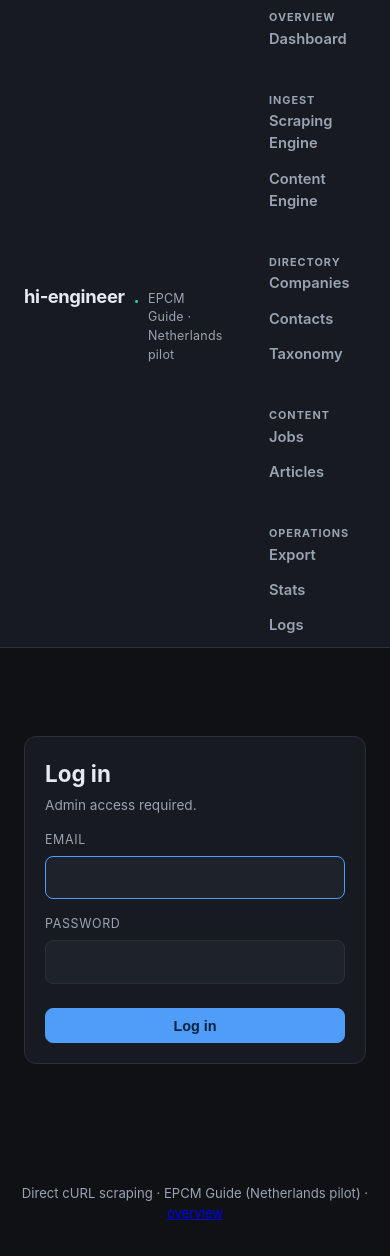
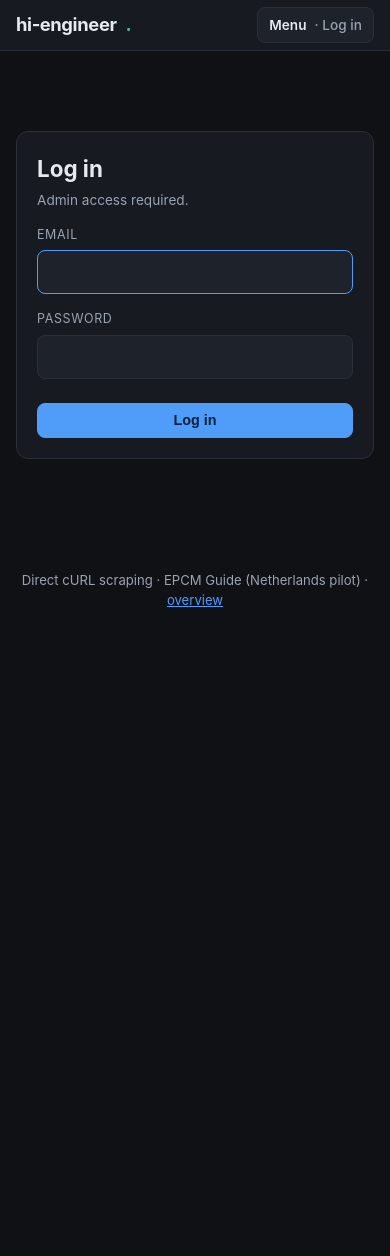
Before and after one commit to OpenClaw-Implementation/sebastiaan-hi-engineer, a Flask app: page /login?next=/contacts in a window 390 px wide. After the commit the page ends 607 px from the top, so only its background shows below. Run offline with Flask 3, Linux system fonts and the light colour scheme; some libraries are stand-ins or nearby versions.

Commit message:
Fix issues found auditing the live revamp
Paginate Contacts, Jobs and Articles (they silently stopped at 500 rows),
fix the "no role matched" contacts filter, match every company in the
Jobs/Articles search, hide navigation noise on Articles by default, make
links and chips readable on the dark theme, rebuild the header as two rows
with a collapsible menu on phones, stop pages scrolling sideways on phones,
and correct stale or inaccurate copy on the Dashboard and Taxonomy pages.

Co-Authored-By: Claude Opus 5.5 <noreply@anthropic.com>

```diff
--- a/app.py
+++ b/app.py
@@ -52,6 +52,23 @@ db.init_db()
 # Global auth guard — redirects unauth HTML requests to /login, returns 401
 # JSON for the polling endpoints.
 app.before_request(auth.before_request_guard)
+
+
+@app.template_filter("role_label")
+def _role_label(slug):
+    from scrapers.role_classifier import ROLE_LABELS
+    return ROLE_LABELS.get(slug or "unclassified", (slug or "").replace("_", " "))
+
+
+@app.template_filter("topic_label")
+def _topic_label(slug):
+    from scrapers.topic_classifier import TOPIC_LABELS
+    return TOPIC_LABELS.get(slug or "unclassified", (slug or "").replace("_", " "))
+
+
+@app.template_filter("pct")
+def _pct(part, whole):
+    return round(100 * part / whole) if whole else 0
 
 
 @app.context_processor
@@ -128,6 +145,32 @@ def index():
     return redirect(url_for("dashboard"))
 
 
+def _paginate(rows: list, per_page: int = 100) -> dict:
+    """Slice ``rows`` for the ?page= query arg. Returns the page rows plus
+    everything templates/_pager.html needs (links keep the other query args)."""
+    try:
+        page = max(1, int(request.args.get("page", 1)))
+    except ValueError:
+        page = 1
+    total = len(rows)
+    pages = max(1, (total + per_page - 1) // per_page)
+    page = min(page, pages)
+    start = (page - 1) * per_page
+
+    def url(n: int) -> str:
+        args = request.args.to_dict()
+        args["page"] = n
+        return url_for(request.endpoint, **(request.view_args or {}), **args)
+
+    return {
+        "rows": rows[start:start + per_page], "page": page, "pages": pages,
+        "total": total, "first": start + 1 if total else 0,
+        "last": min(start + per_page, total),
+        "prev_url": url(page - 1) if page > 1 else None,
+        "next_url": url(page + 1) if page < pages else None,
+    }
+
+
 # --------------------------------------------------------------------------- #
 # Dashboard — one-glance pipeline health, aimed at a first-time viewer.
 # Each tile is captioned so someone opening the page cold can read it top to
@@ -172,7 +215,8 @@ def contacts():
         has_email = True
     elif has_email_arg == "0":
         has_email = False
-    rows = db.list_contacts(role_bucket=role, has_email=has_email, limit=500)
+    rows = db.list_contacts(role_bucket=role, has_email=has_email)
+    pager = _paginate(rows)
     counts = db.count_contacts()
 
     # Build role filter rail (priority first, then alphabetical by label)
@@ -194,7 +238,8 @@ def contacts():
     return render_template(
         "contacts.html",
         active="contacts",
-        rows=rows,
+        rows=pager["rows"],
+        pager=pager,
         counts=counts,
         role_chips=role_chips,
         current_role=role,
@@ -754,16 +799,13 @@ def _pipeline_view(kind: str, template: str):
     company_q = (request.args.get("company") or "").strip() or None
     role_arg = request.args.get("role") or None
     topic_arg = request.args.get("topic") or None
-    company_id = None
+    # Pull items + apply post-filters (company substring, role, topic)
+    items = (db.list_jobs(since=since, limit=20000)
+             if kind == "jobs"
+             else db.list_articles(since=since, limit=20000))
     if company_q:
-        for c in db.list_companies():
-            if company_q.lower() in c["name"].lower():
-                company_id = c["id"]; break
-
-    # Pull items + apply post-filter for role (jobs) / topic (articles)
-    items = (db.list_jobs(company_id=company_id, since=since, limit=5000)
-             if kind == "jobs"
-             else db.list_articles(company_id=company_id, since=since, limit=5000))
+        q = company_q.lower()
+        items = [it for it in items if q in (it.get("company") or "").lower()]
     if kind == "jobs" and role_arg:
         if role_arg == "unclassified":
             items = [it for it in items if not it.get("role_bucket")]
@@ -774,6 +816,10 @@ def _pipeline_view(kind: str, template: str):
             items = [it for it in items if not it.get("topic_tag")]
         else:
             items = [it for it in items if it.get("topic_tag") == topic_arg]
+    elif kind == "articles":
+        # "Read more" buttons and dates are hidden unless asked for explicitly.
+        items = [it for it in items if it.get("topic_tag") != "nav_residue"]
+    pager = _paginate(items)
 
     # Role / topic chip rails
     chips = []
@@ -802,7 +848,8 @@ def _pipeline_view(kind: str, template: str):
     return render_template(
         template, active=kind,
         summary=db.pipeline_summary(kind),
-        items=items[:500],
+        items=pager["rows"],
+        pager=pager,
         since=since_key,
         company_q=company_q or "",
         chips=chips,
--- a/scrapers/role_classifier.py
+++ b/scrapers/role_classifier.py
@@ -82,6 +82,7 @@ ROLE_LABELS: dict[str, str] = {
     "admin_office":                "Admin / Office",
     "project_other":               "Project (other)",
     "freelance":                   "Freelance",
+    "unclassified":                "No role matched",
 }
 
 
--- a/scrapers/topic_classifier.py
+++ b/scrapers/topic_classifier.py
@@ -38,7 +38,8 @@ TOPIC_LABELS: dict[str, str] = {
     "webinar_training":   "Webinar / training",
     "regulation_policy":  "Regulation / policy",
     "blog_update":        "Blog / update",
-    "nav_residue":        "Nav residue (noise)",
+    "nav_residue":        "Navigation noise",
+    "unclassified":       "No topic matched",
 }
 
 TOPIC_RULES: list[tuple[str, re.Pattern]] = [
--- a/static/style.css
+++ b/static/style.css
@@ -319,3 +319,81 @@ table.data-table td.num { text-align: right; font-variant-numeric: tabular-nums;
 .tax-node h3 { font-size: .95rem; margin: 0 0 .4rem; display: flex; justify-content: space-between; align-items: baseline; gap: .5rem; }
 .tax-node h3 .n { color: var(--muted); font-size: .78rem; font-weight: 600; }
 .tax-children { display: flex; flex-wrap: wrap; gap: .3rem; }
+
+/* ================ Post-deploy audit fixes (2026-10-09) ======================= */
+
+/* Links: the browser default (#0000ee) is unreadable on the dark panels. */
+a { color: var(--accent); }
+a:hover { color: #7ab6ff; }
+a.chip, a.tab, a.brand, a.btn { text-decoration: none; }
+a.chip:hover { border-color: var(--accent); color: var(--text); }
+
+/* Breadcrumb trail styled everywhere (it was scoped to .section-head only). */
+.trail { font-size: .75rem; color: var(--muted); text-transform: uppercase; letter-spacing: .08em; font-weight: 700; }
+
+/* Header: group label on top, that group's tabs in a row beneath it. */
+.topbar { flex-wrap: wrap; gap: .25rem 1.5rem; padding: .35rem 1.5rem; }
+.nav-groups { gap: .2rem 1.6rem; align-items: flex-start; }
+.nav-group { flex-direction: row; flex-wrap: wrap; align-items: baseline; }
+.nav-group-label { flex-basis: 100%; padding: 0 .6rem; margin-top: .35rem; }
+.nav-group .tab { padding: .1rem .6rem .45rem; }
+.brand-sub { white-space: nowrap; }
+.user-chip { padding: 0; white-space: nowrap; }
+
+/* Wide tables scroll inside their panel instead of widening the page. */
+.panel { overflow-x: auto; }
+main, .container, .panel { min-width: 0; }
+
+/* Pager bar */
+.pager { display: flex; justify-content: space-between; align-items: center; flex-wrap: wrap; gap: .5rem; margin: .25rem 0 .75rem; }
+.pager-links { display: flex; gap: .3rem; }
+
+/* Phones: 16px gutters, header stacks, nothing forces horizontal scroll. */
+@media (max-width: 760px) {
+  .topbar { padding: .5rem 16px; gap: .4rem; }
+  .brand { width: 100%; flex-wrap: wrap; padding: .4rem 0 0; }
+  .nav-groups { margin: 0; gap: .1rem .8rem; width: 100%; }
+  .nav-group-label { padding: 0 .4rem; }
+  .nav-group .tab { padding: .1rem .4rem .4rem; font-size: .88rem; }
+  .user-chip { width: 100%; justify-content: space-between; padding-bottom: .4rem; }
+  .container, .container.wide { padding: 1rem 16px; }
+  .hero { padding: 1.1rem; }
+  .hero h1 { font-size: 1.35rem; }
+  .kpi-grid { grid-template-columns: repeat(2, minmax(0, 1fr)); }
+  .kpi-value { font-size: 1.45rem; }
+  .card-grid, .tax-tree { grid-template-columns: minmax(0, 1fr); }
+  .panel-head > div { min-width: 0; }
+  input.btn[type="text"] { width: 100% !important; }
+}
+
+/* Header v2: row 1 = brand + account, row 2 = the five nav groups side by side.
+   Each group is label-over-tabs; groups never stretch to the bar width. */
+.topbar { display: flex; flex-wrap: wrap; align-items: center; gap: 0 1.5rem; padding: .5rem 1.5rem 0; }
+.topbar .brand { order: 1; padding: .3rem 0; }
+.topbar .user-chip { order: 2; margin-left: auto; }
+.nav-groups { order: 3; flex-basis: 100%; display: flex; flex-wrap: wrap; gap: 0 2rem; margin: 0; }
+.nav-group { display: block; flex: 0 0 auto; }
+.nav-group-label { padding: 0 .6rem; margin-top: .25rem; }
+.nav-tabs { display: flex; flex-wrap: wrap; }
+.nav-toggle { display: none; }
+
+/* Exhibitor cards: let long words wrap instead of widening the page. */
+.cards { grid-template-columns: minmax(0, 1fr); }
+.card, article.card { min-width: 0; overflow-wrap: anywhere; }
+
+@media (max-width: 760px) {
+  .topbar { padding: .4rem 16px; gap: .3rem .6rem; }
+  .topbar .brand { width: auto; flex: 1 1 auto; min-width: 0; }
+  .brand-sub { display: none; }
+  .nav-toggle {
+    order: 2; display: inline-flex; align-items: center; gap: .5rem;
+    border: 1px solid var(--line); background: var(--panel-2); color: var(--text);
+    border-radius: 8px; padding: .4rem .7rem; font: inherit; font-weight: 600; font-size: .85rem; cursor: pointer;
+  }
+  .nav-toggle-current { color: var(--muted); font-weight: 500; }
+  .nav-toggle-current::before { content: "· "; }
+  .topbar .user-chip { order: 4; width: 100%; display: none; justify-content: space-between; margin: 0; padding: .3rem 0 .5rem; }
+  .nav-groups { display: none; gap: .2rem 1rem; padding-bottom: .3rem; }
+  .topbar.nav-open .nav-groups { display: flex; }
+  .topbar.nav-open .user-chip { display: flex; }
+}
--- a/templates/base.html
+++ b/templates/base.html
@@ -12,36 +12,44 @@
       hi&#8209;engineer<span class="brand-dot">.</span>
       <span class="brand-sub">EPCM Guide · Netherlands pilot</span>
     </a>
-    <nav class="nav-groups" aria-label="Primary">
+    <button class="nav-toggle" type="button" aria-expanded="false" aria-controls="primary-nav">
+      Menu<span class="nav-toggle-current">{{ self.title() }}</span>
+    </button>
+    <nav class="nav-groups" id="primary-nav" aria-label="Primary">
       <div class="nav-group">
         <div class="nav-group-label">Overview</div>
-        <a class="tab {{ 'active' if active == 'dashboard' }}" href="{{ url_for('dashboard') }}" title="Pipeline health at a glance">Dashboard</a>
+        <div class="nav-tabs">
+        <a class="tab {{ 'active' if active == 'dashboard' }}" href="{{ url_for('dashboard') }}" title="Pipeline health at a glance">Dashboard</a></div>
       </div>
 
       <div class="nav-group">
         <div class="nav-group-label">Ingest</div>
+        <div class="nav-tabs">
         <a class="tab {{ 'active' if active == 'scraping' }}" href="{{ url_for('scraping_engine') }}" title="Trade-show exhibitor scraping">Scraping Engine</a>
-        <a class="tab {{ 'active' if active == 'content' }}" href="{{ url_for('content_engine') }}" title="Industrial media portal scraping">Content Engine</a>
+        <a class="tab {{ 'active' if active == 'content' }}" href="{{ url_for('content_engine') }}" title="Industrial media portal scraping">Content Engine</a></div>
       </div>
 
       <div class="nav-group">
         <div class="nav-group-label">Directory</div>
+        <div class="nav-tabs">
         <a class="tab {{ 'active' if active == 'companies' }}" href="{{ url_for('companies') }}" title="Supplier directory + enrichment">Companies</a>
         <a class="tab {{ 'active' if active == 'contacts' }}" href="{{ url_for('contacts') }}" title="Role-tagged contacts">Contacts</a>
-        <a class="tab {{ 'active' if active == 'taxonomy' }}" href="{{ url_for('taxonomy_page') }}" title="Canonical EPCM taxonomy">Taxonomy</a>
+        <a class="tab {{ 'active' if active == 'taxonomy' }}" href="{{ url_for('taxonomy_page') }}" title="Canonical EPCM taxonomy">Taxonomy</a></div>
       </div>
 
       <div class="nav-group">
         <div class="nav-group-label">Content</div>
+        <div class="nav-tabs">
         <a class="tab {{ 'active' if active == 'jobs' }}" href="{{ url_for('jobs') }}" title="Jobs feed with role filtering">Jobs</a>
-        <a class="tab {{ 'active' if active == 'articles' }}" href="{{ url_for('articles') }}" title="News feed with topic tagging">Articles</a>
+        <a class="tab {{ 'active' if active == 'articles' }}" href="{{ url_for('articles') }}" title="News feed with topic tagging">Articles</a></div>
       </div>
 
       <div class="nav-group">
         <div class="nav-group-label">Operations</div>
+        <div class="nav-tabs">
         <a class="tab {{ 'active' if active == 'export' }}" href="{{ url_for('export_page') }}" title="Airtable + CSV export">Export</a>
         <a class="tab {{ 'active' if active == 'stats' }}" href="{{ url_for('stats') }}" title="Analytics dashboard">Stats</a>
-        <a class="tab {{ 'active' if active == 'logs' }}" href="{{ url_for('logs') }}" title="Run history + costs">Logs</a>
+        <a class="tab {{ 'active' if active == 'logs' }}" href="{{ url_for('logs') }}" title="Run history + costs">Logs</a></div>
       </div>
     </nav>
     {% if current_user %}
@@ -74,6 +82,15 @@
     {% block content %}{% endblock %}
   </main>
 
+  <script>
+    (function () {
+      var btn = document.querySelector('.nav-toggle'), bar = document.querySelector('.topbar');
+      if (btn) btn.addEventListener('click', function () {
+        var open = bar.classList.toggle('nav-open');
+        btn.setAttribute('aria-expanded', open ? 'true' : 'false');
+      });
+    })();
+  </script>
   <footer class="footer">
     Direct cURL scraping · EPCM Guide (Netherlands pilot) · <a href="{{ url_for('dashboard') }}">overview</a>
   </footer>
```
Also changed, not shown: db.py (+7 -3 lines), templates/_pager.html (added, +13 -0 lines), templates/_pipeline_tab.html (+8 -5 lines), templates/contacts.html (+5 -7 lines), templates/dashboard.html (+7 -7 lines), templates/taxonomy.html (+5 -4 lines).
